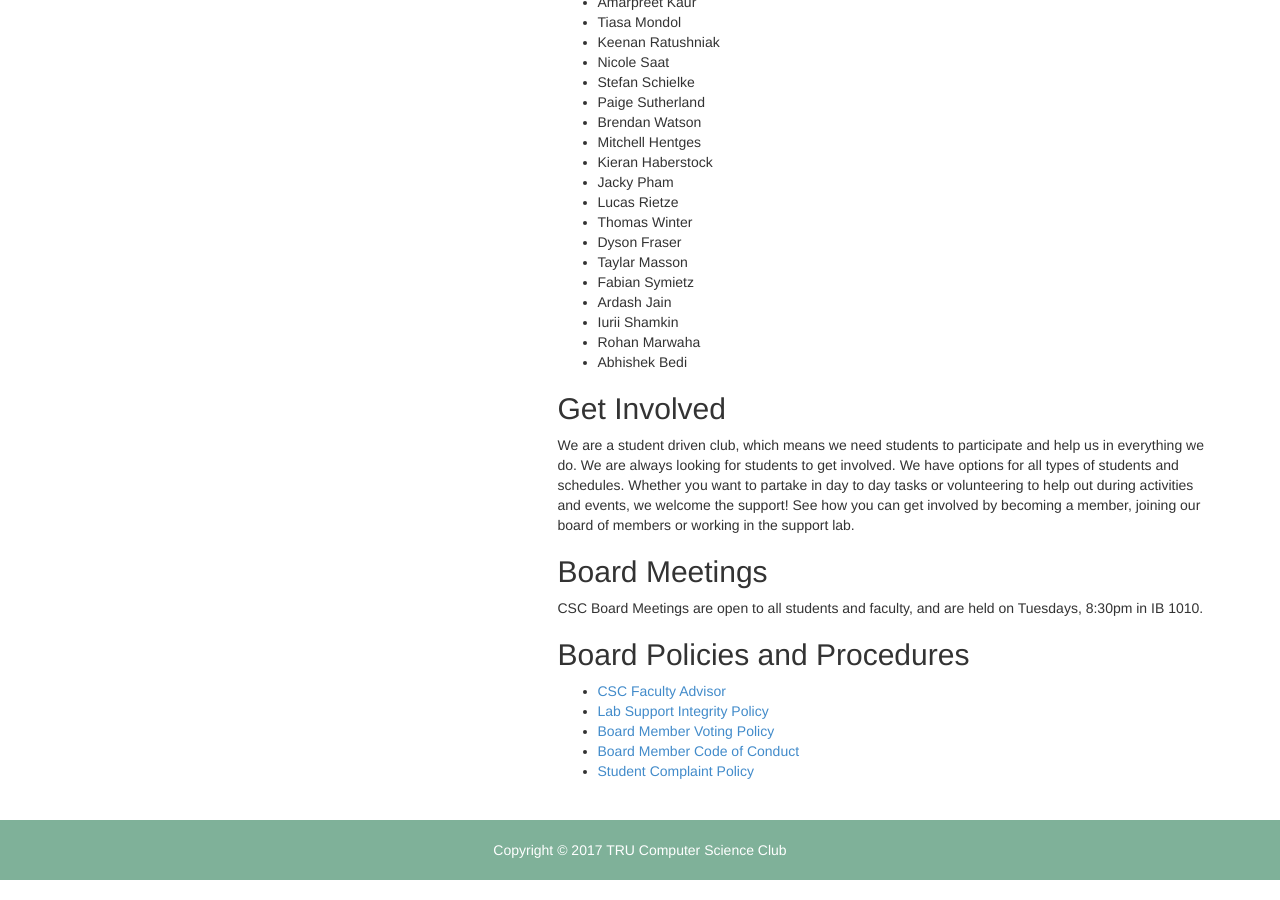
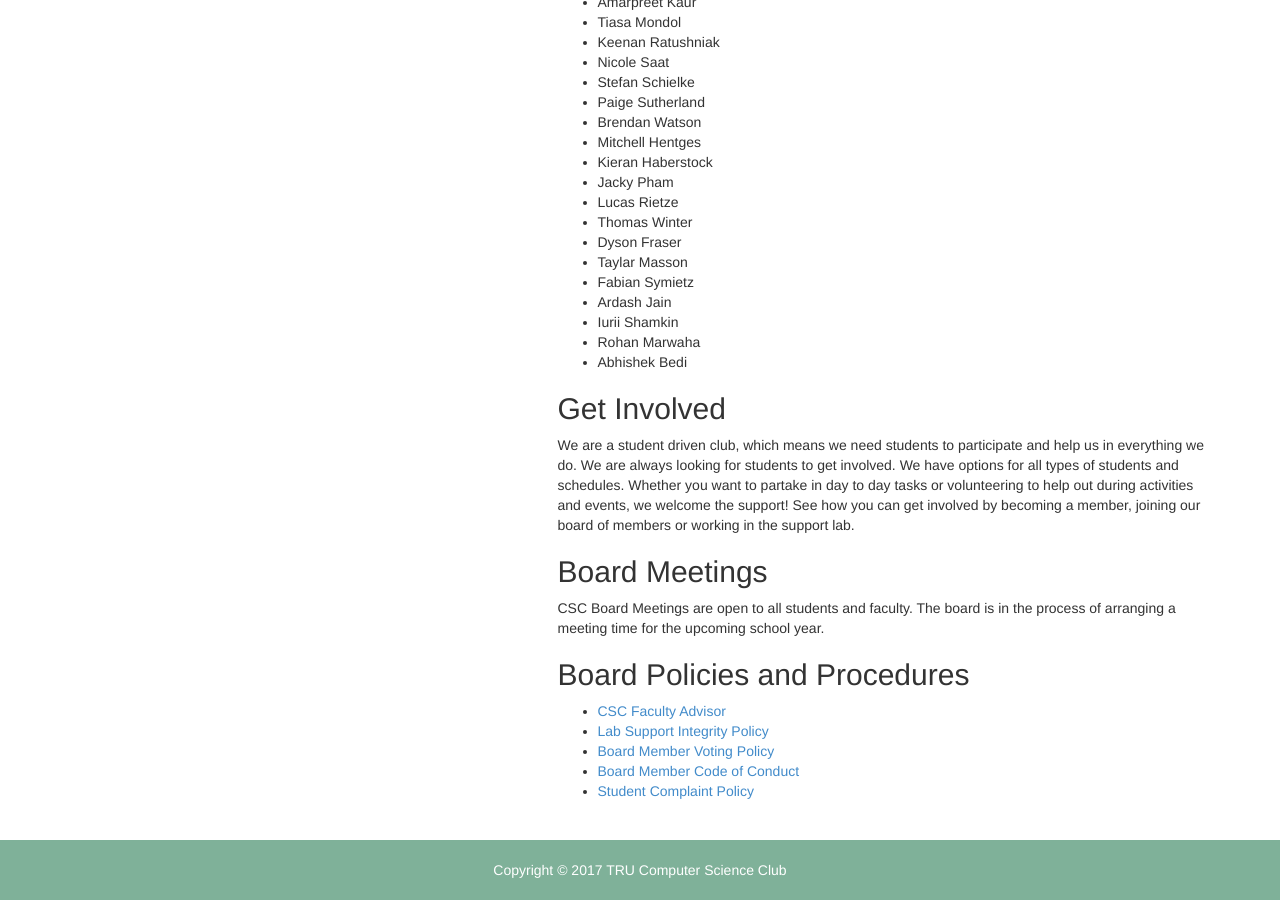
Before and after one commit to trucsclub/trucsclub.github.io, a Jekyll site: the page built from about.html, in a window 1280 px wide and 900 px high, scrolled down 945 px. Built offline with Jekyll 4.4.1, drawn with Linux system fonts in a browser that asks for light colours; nearby versions of some CDN libraries; comment, search, counter and statistics services are not loaded.

Commit message:
chore(about, support): update for Fall

```diff
--- a/about.html
+++ b/about.html
@@ -73,7 +73,7 @@ active: about
                 working in the support lab.</p>
 
             <h2>Board Meetings</h2>
-            <p>CSC Board Meetings are open to all students and faculty, and are held on Tuesdays, 8:30pm in IB 1010.</p>
+            <p>CSC Board Meetings are open to all students and faculty. The board is in the process of arranging a meeting time for the upcoming school year.</p>
 
             <h2>Board Policies and Procedures</h2>
             <ul>
```
Also changed, not shown: support.html (+3 -8 lines).
